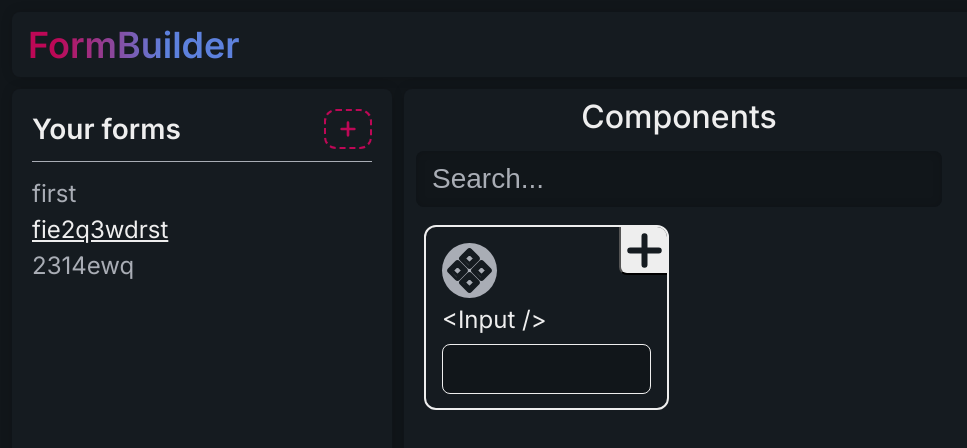
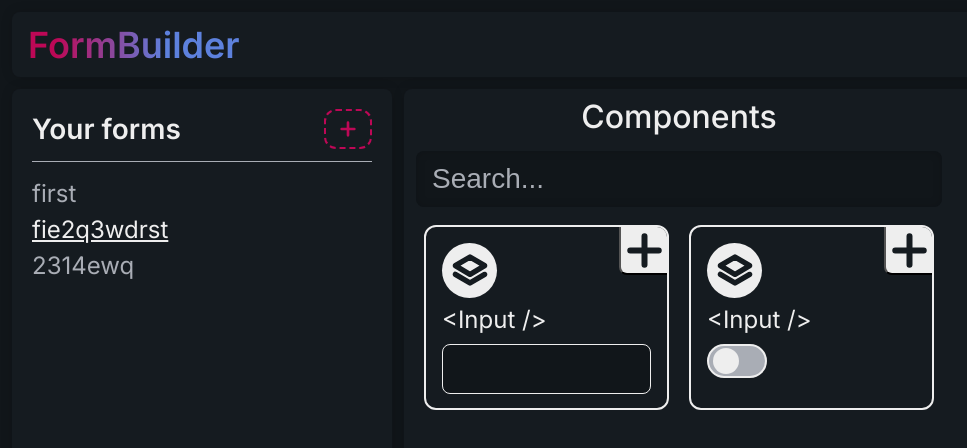
Before and after one commit to abrikosechek/form-builder, a React (Vite) app: page /form/fie2q3wdrst in a window 1280 px wide. Shown: the top 448 px of the page, without its empty margins (0-967 px from the left). Built offline with nearby package versions, Linux system fonts and the light colour scheme.

Commit message:
checkbox disabled type fix

```diff
--- a/src/pages/Form/index.tsx
+++ b/src/pages/Form/index.tsx
@@ -1,6 +1,6 @@
 import styles from './index.module.scss'
 import { ComponentCard } from './ui'
-import { Input } from '@/shared/ui'
+import { Checkbox, Input } from '@/shared/ui'
 
 export const FormPage = () => {
   return (
@@ -16,6 +16,9 @@ export const FormPage = () => {
           <ComponentCard name="Input">
             <Input disabled={true} />
           </ComponentCard>
+          <ComponentCard name="Input">
+            <Checkbox disabled={true} />
+          </ComponentCard>
         </div>
       </section>
 
--- a/src/pages/Form/ui/ComponentCard/ComponentCard.module.scss
+++ b/src/pages/Form/ui/ComponentCard/ComponentCard.module.scss
@@ -7,6 +7,8 @@
   border: 2px solid var(--text);
   border-radius: 12px;
   overflow: hidden;
+  cursor: grab;
+  user-select: none;
 
   &__buttonAdd {
     position: absolute;
@@ -35,12 +37,12 @@
     justify-content: center;
     width: 55px;
     height: 55px;
-    background: var(--text-inactive);
+    background: var(--text);
     border-radius: 999px;
 
     & > svg {
-      width: 45px;
-      height: 45px;
+      width: 40px;
+      height: 40px;
       fill: var(--bg-light);
       stroke: var(--bg-light);
     }
--- a/src/pages/Form/ui/ComponentCard/ComponentCard.tsx
+++ b/src/pages/Form/ui/ComponentCard/ComponentCard.tsx
@@ -1,4 +1,10 @@
-import { Component1Icon, PlusIcon } from '@radix-ui/react-icons'
+import {
+  Component1Icon,
+  Component2Icon,
+  PlusIcon,
+  StackIcon,
+  TokensIcon,
+} from '@radix-ui/react-icons'
 import styles from './ComponentCard.module.scss'
 import { ReactNode } from 'react'
 
@@ -15,7 +21,7 @@ export const ComponentCard = ({ children, name }: Props) => {
       </button>
 
       <div className={styles.componentCard__icon}>
-        <Component1Icon />
+        <StackIcon />
       </div>
 
       <p className={styles.componentCard__name}>&lt;{name} /&gt;</p>
--- a/src/shared/ui/Checkbox/ui/Checkbox.tsx
+++ b/src/shared/ui/Checkbox/ui/Checkbox.tsx
@@ -4,7 +4,7 @@ import type { ChangeEvent } from 'react'
 
 type Props = {
   label?: string | null
-  disabled?: false
+  disabled?: boolean
   checked?: boolean
   onChange?: (e: boolean) => void
 }
```
